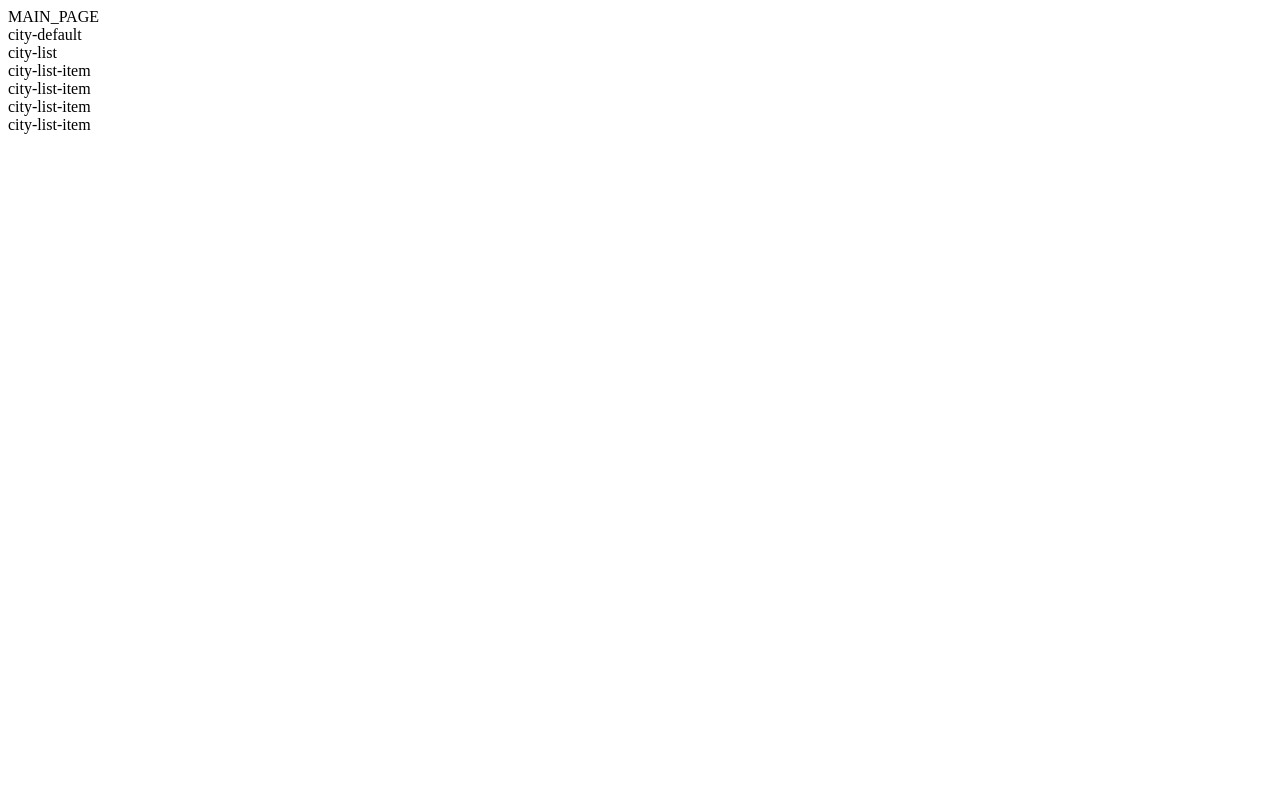
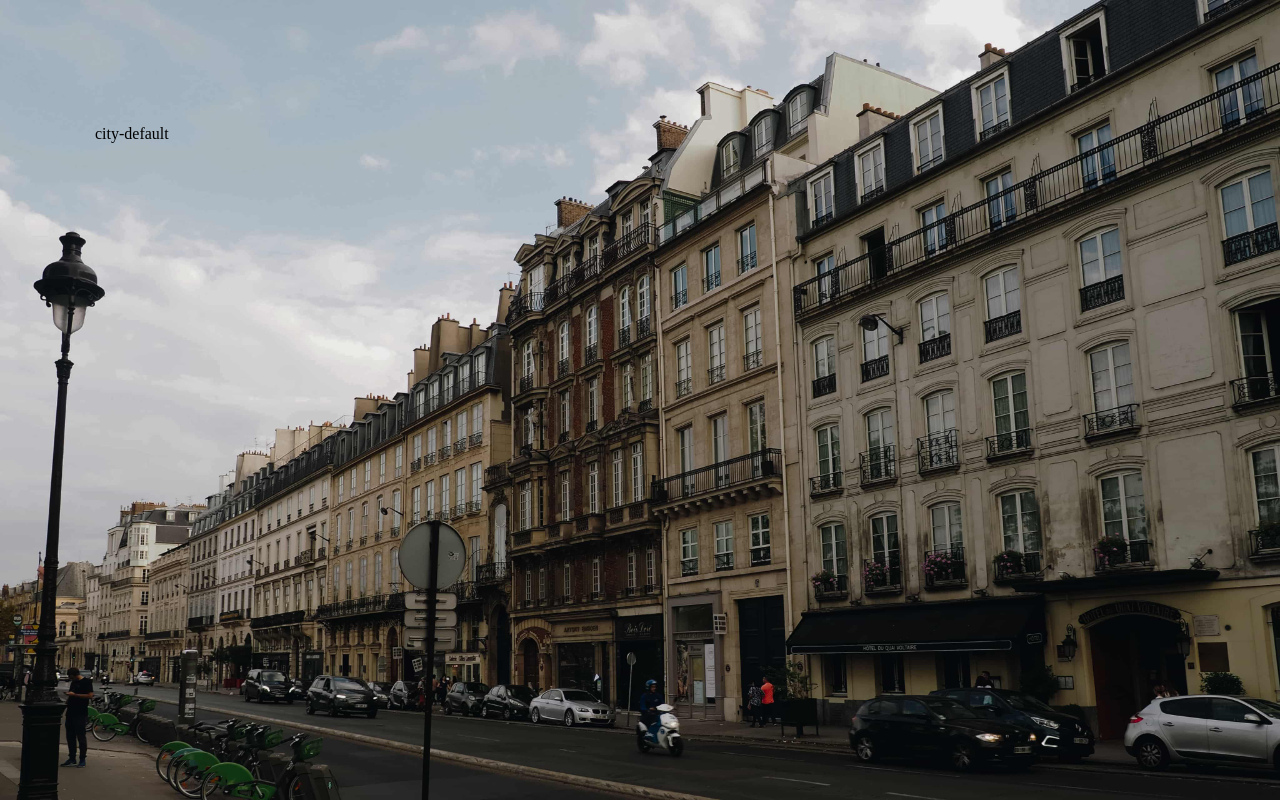
Before and after one commit to dshtefan/weather-forecast-react-app, a React (Create React App) app: page / in a window 1280 px wide. Shown: the top 800 px of the page. Built offline with nearby package versions, Linux system fonts and the light colour scheme.

Commit message:
Add grid layout

```diff
--- a/package.json
+++ b/package.json
@@ -3,6 +3,7 @@
   "version": "0.1.0",
   "private": true,
   "dependencies": {
+    "node-sass": "^4.12.0",
     "prop-types": "^15.7.2",
     "react": "^16.10.1",
     "react-dom": "^16.10.1",
--- a/src/components/app/App.js
+++ b/src/components/app/App.js
@@ -1,9 +1,13 @@
 import React from 'react'
 import { MainPage } from '../pages'
 
+import './app.scss'
+
 const App = () => {
   return (
-    <MainPage />
+    <div id={'app'}>
+      <MainPage />
+    </div>
   )
 }
 
--- /dev/null
+++ b/src/components/app/app.scss
@@ -0,0 +1,16 @@
+body {
+  width: 100%;
+  background-image: url("./background.jpg");
+  background-repeat: no-repeat;
+  background-position: center center;
+  background-attachment: fixed;
+  background-size: cover;
+  padding: 0;
+  margin: 0;
+}
+#app{
+  min-width: 740px;
+  min-height: 1080px;
+  display: grid;
+  grid-template: 125px 1fr 125px / 95px 1fr 95px;
+}
--- a/src/components/city-list/city-list.js
+++ b/src/components/city-list/city-list.js
@@ -1,9 +1,11 @@
 import React from 'react'
 import CityListItem from '../city-list-item'
 
+import './city-list.scss'
+
 const CityList = () => {
   return (
-    <div>
+    <div id="city-list">
       city-list
       <CityListItem />
       <CityListItem />
--- a/src/components/city-list/city-list.scss
+++ b/src/components/city-list/city-list.scss
@@ -0,0 +1,11 @@
+#city-list{
+  @media(min-width: 1750px){
+    grid-area: 1 / 3 / span 1/ span 2;
+  }
+  @media(min-width: 1240px) and (max-width: 1750px){
+    grid-area: 2 / 1 / span 1/ span 3;
+  }
+  @media(min-width: 720px) and (max-width: 1240px){
+    grid-area: 2 / 1 / span 4/ span 1;
+  }
+}
--- a/src/components/pages/main-page.js
+++ b/src/components/pages/main-page.js
@@ -2,10 +2,11 @@ import React from 'react'
 import CityDefault from '../city-default'
 import CityList from '../city-list'
 
+import './main-page.scss'
+
 const MainPage = () => {
   return (
-    <div>
-      MAIN_PAGE
+    <div id={'main-page'}>
       <CityDefault />
       <CityList />
     </div>
--- /dev/null
+++ b/src/components/pages/main-page.scss
@@ -0,0 +1,13 @@
+#main-page{
+  grid-area: 2 / 2 / span 1/ span 1;
+  display: grid;
+  @media(min-width: 1750px){
+    grid-template: 1fr / 520px 1fr 520px 520px;
+  }
+  @media(min-width: 1240px) and (max-width: 1750px){
+    grid-template: 825px 800px / 520px 1fr 520px;
+  }
+  @media(min-width: 720px) and (max-width: 1240px){
+    grid-template: 825px repeat(4, 400px) / 520px;
+  }
+}
--- a/src/reducers/index.js
+++ b/src/reducers/index.js
@@ -8,8 +8,9 @@ const reducer = (state = initialState, action) => {
       return {
         cities: action.payload
       }
+    default:
+      return state
   }
-  return state
 }
 
 export default reducer
```
Also changed, not shown: src/components/app/background.jpg (added), 1 other file (tests, documents, lock files or other folders).
